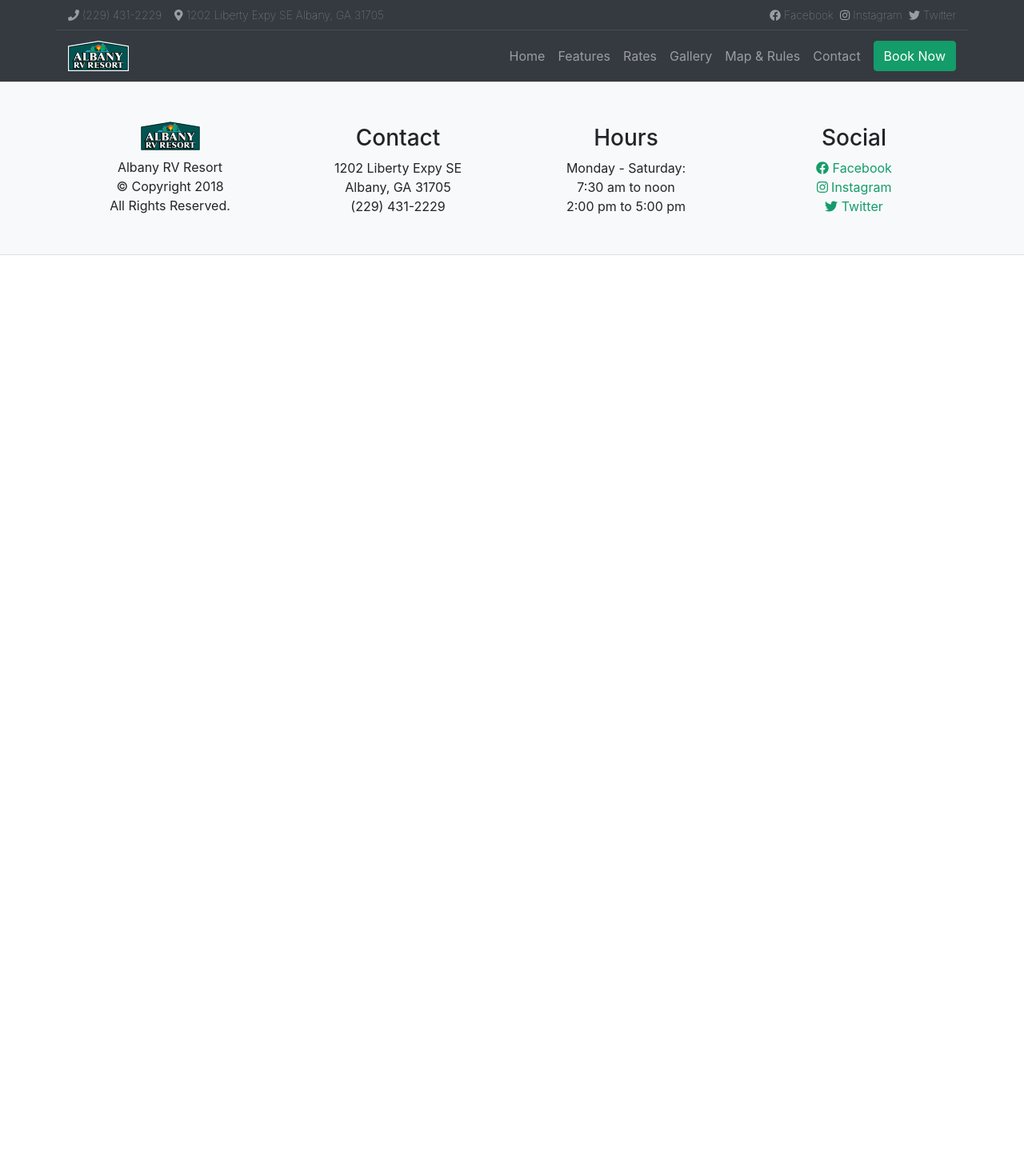
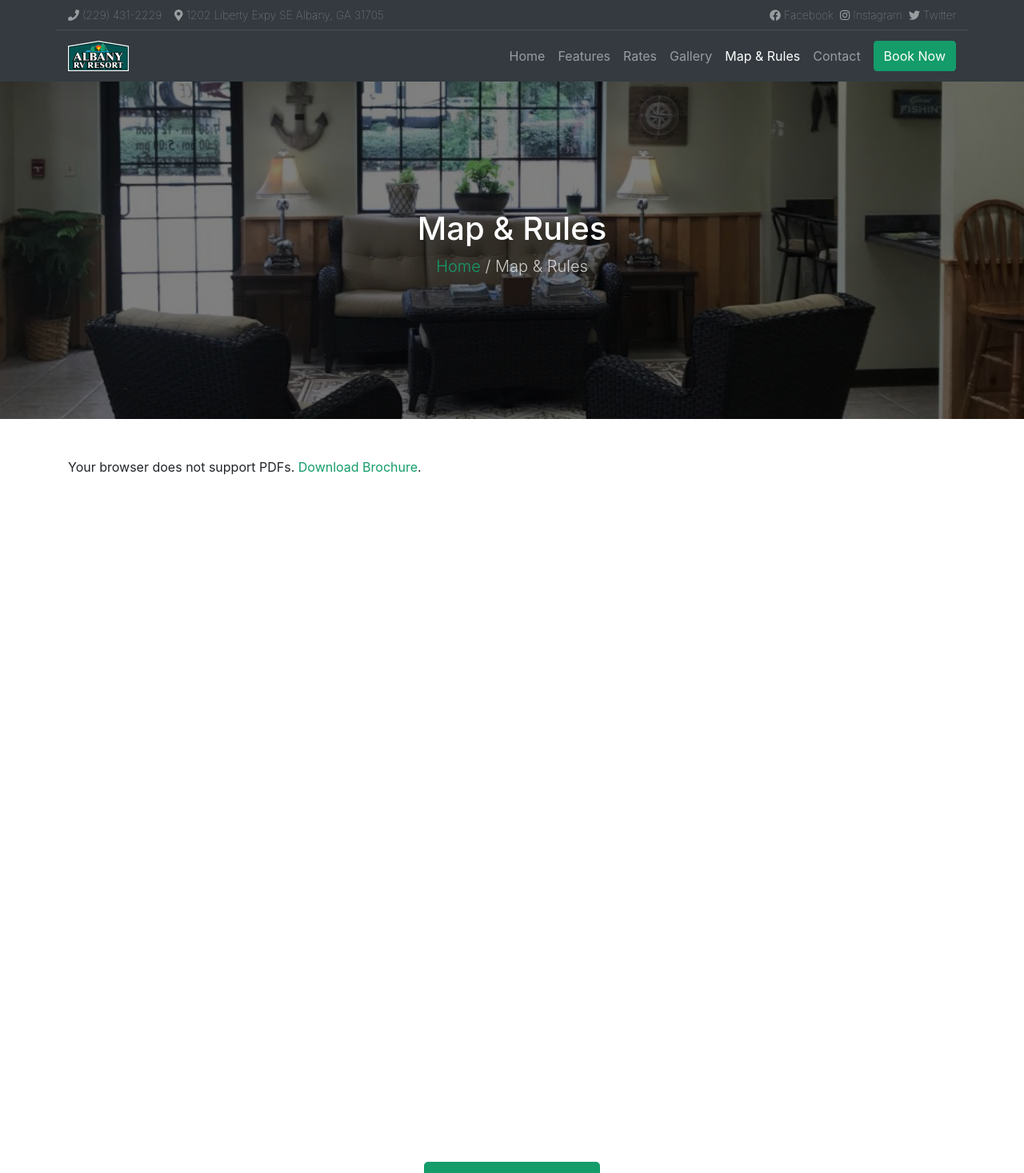
Before and after one commit to brandonptucker/albanyrvresort.com, a Nuxt app: page /map-and-rules in a window 1280 px wide. Shown: the top 1467 px of the page at 80% size. Before the commit the page ends 800 px from the top, so only its background shows below. Built offline with nearby package versions, Linux system fonts and the light colour scheme.

Commit message:
Create map-and-rules page and embed pdf

```diff
--- a/components/Hero.vue
+++ b/components/Hero.vue
@@ -1,14 +1,12 @@
 <template>
-  <div
-    class="hero"
-  >
+  <div class="hero">
     <div style="background: rgba(0, 0, 0, .5)">
       <div
         class="container text-center"
         style="padding-top: 10rem; padding-bottom: 10rem"
       >
         <h1 class="text-white">
-          {{ title }}
+          {{ computedTitle }}
         </h1>
         <p
           class="lead"
@@ -16,7 +14,7 @@
         >
           <router-link to="/">
             Home
-          </router-link> / {{ title }}
+          </router-link> / {{ computedTitle }}
         </p>
       </div>
     </div>
@@ -25,8 +23,15 @@
 
 <script>
 export default {
+  props: {
+    title: {
+      type: String,
+      default: null,
+    },
+  },
   computed: {
-    title() {
+    computedTitle() {
+      if (this.title) return this.title;
       const { name } = this.$route;
       return name.charAt(0).toUpperCase() + name.slice(1);
     },
--- a/components/Navbar.vue
+++ b/components/Navbar.vue
@@ -73,12 +73,15 @@
           >
             Gallery
           </router-link>
-          <a
+          <router-link
+            active-class="active"
             class="nav-item nav-link"
-            href="/brochure.pdf"
-            target="_blank"
-            rel="noopener"
-          >Map &amp; Rules</a>
+            data-toggle="collapse"
+            data-target=".navbar-collapse.show"
+            to="/map-and-rules"
+          >
+            Map &amp; Rules
+          </router-link>
           <router-link
             active-class="active"
             class="nav-item nav-link"
--- /dev/null
+++ b/pages/map-and-rules.vue
@@ -0,0 +1,68 @@
+<template>
+  <main role="main">
+    <hero title="Map &amp; Rules" />
+    <div class="container py-5">
+      <div class="embed-responsive embed-responsive-4by3">
+        <object
+          class="embed-responsive-item"
+          data="/brochure.pdf"
+          type="application/pdf"
+        >
+          <p>Your browser does not support PDFs.
+            <a href="/brochure.pdf">Download Brochure</a>.
+          </p>
+        </object>
+      </div>
+      <div class="text-center mt-5">
+        <a
+          class="btn btn-lg btn-primary"
+          href="/brochure.pdf"
+          target="_blank"
+          rel="noopener"
+        >
+          Download Brochure
+        </a>
+      </div>
+    </div>
+  </main>
+</template>
+
+<script>
+import Hero from '../components/Hero.vue';
+
+export default {
+  components: {
+    Hero,
+  },
+  head() {
+    return {
+      titleTemplate: '%s - Browse Our Map and Rules',
+      meta: [
+        {
+          name: 'description',
+          content: 'View or download our brochure.',
+        },
+      ],
+    };
+  },
+};
+</script>
+
+<style scoped>
+.hero {
+  background: url(/reservations/hero-sm.jpg) no-repeat center center;
+  background-size: cover;
+}
+
+@media screen and (min-width: 576px) {
+  .hero {
+    background-image: url(/reservations/hero-md.jpg);
+  }
+}
+
+@media screen and (min-width: 768px) {
+  .hero {
+    background-image: url(/reservations/hero-lg.jpg);
+  }
+}
+</style>
```
